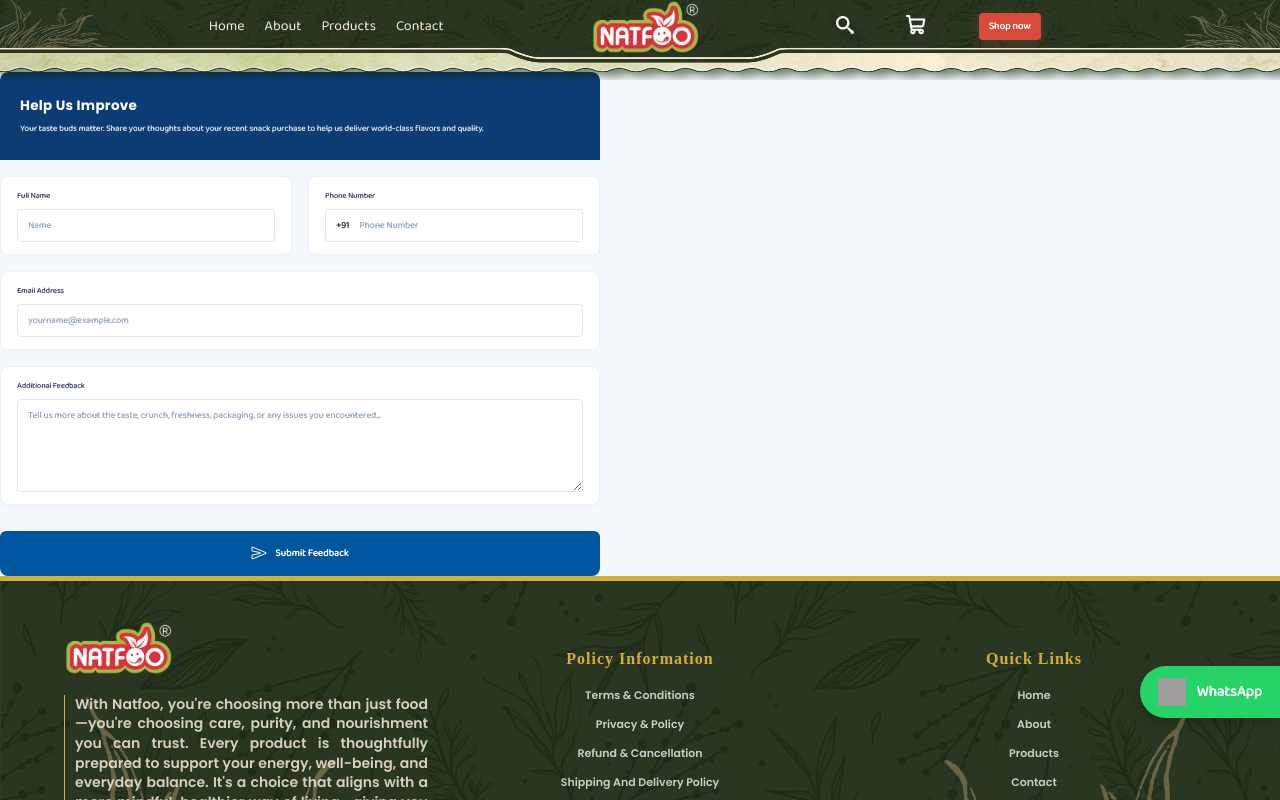
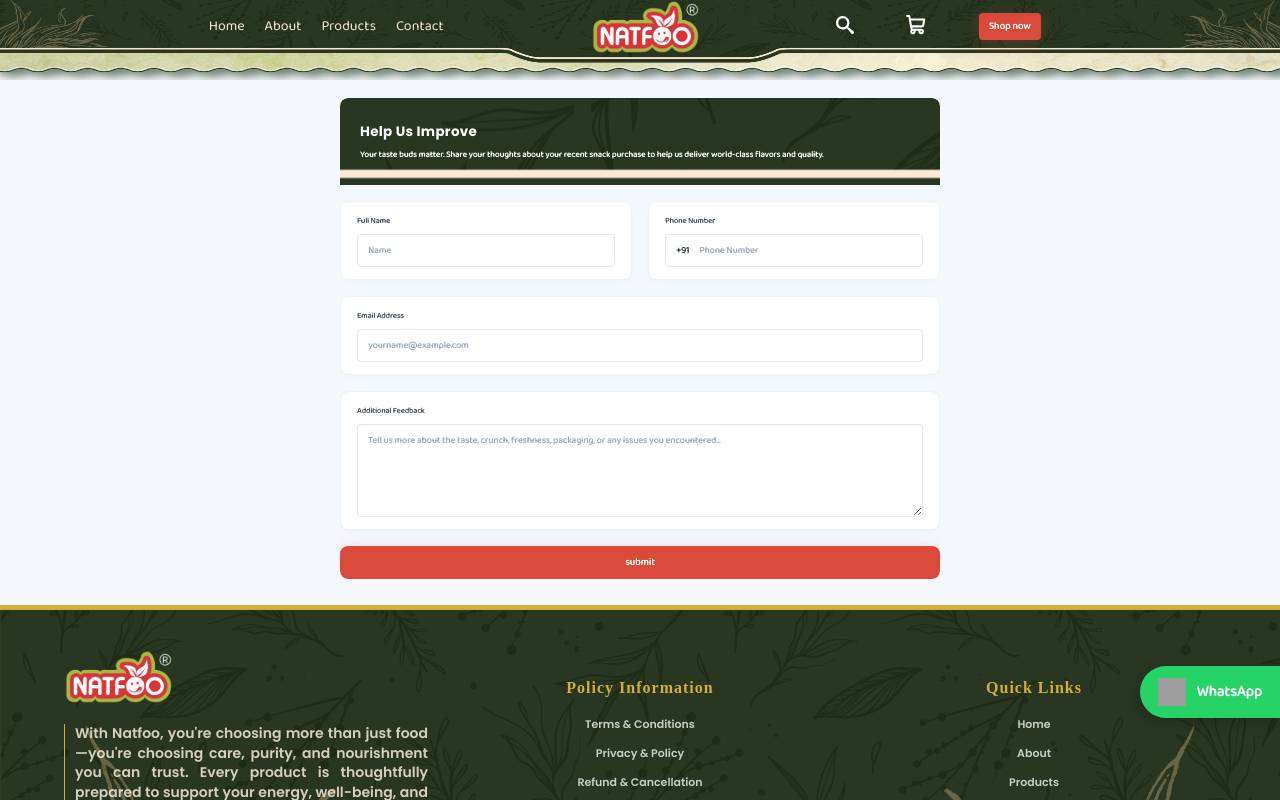
Before and after one commit to natfooin/natfoo, a React (Vite) app: page /feedback-form in a window 1280 px wide. Shown: the top 800 px of the page. Built offline with nearby package versions, Linux system fonts and the light colour scheme; grey boxes are pictures that could not be loaded; a web font is replaced by a local one.

Commit message:
changes in feedback form by Aswin

```diff
--- a/src/Components/NavBar/NavBar.css
+++ b/src/Components/NavBar/NavBar.css
@@ -64,10 +64,8 @@ body {
 
 .header-right {
   justify-self: end;
-
   display: flex;
   align-items: center;
-
   gap: clamp(0.6rem, 1.5vw, 1.2rem);
 }
 
--- a/src/pages/About/About.css
+++ b/src/pages/About/About.css
@@ -36,7 +36,6 @@
   text-align: justify;
 }
 
-/* Clean Bento */
 .about-gallery {
   display: grid;
   grid-template-columns: repeat(3, 1fr);
--- a/src/pages/Feedbackform/Feedbackform.css
+++ b/src/pages/Feedbackform/Feedbackform.css
@@ -6,8 +6,14 @@
 body {
   background-color: #f4f7fc;
   margin: 0;
-  /* padding: 16px; */
   min-height: 100vh;
+
+}
+.box{
+  display: flex;
+  align-items: center;
+  justify-content: center;
+  margin: 2%;
 }
 
 .feedback-container {
@@ -16,10 +22,12 @@ body {
   background-color: transparent;
   border-radius: 8px;
   overflow: hidden;
+
 }
 
 .feedback-header {
-  background-color: #0b3c74;
+  background: url('./../../../public/laptop-navbar.png') ;
+  background-position: center ;
   color: #ffffff;
   padding: 24px 20px;
   border-top-left-radius: 8px;
@@ -37,7 +45,7 @@ body {
   margin: 0;
   font-size: 0.85rem;
   line-height: 1.4;
-  color: #cbdcf2;
+  /* color: #cbdcf2; */
 }
 
 .feedback-form {
--- a/src/pages/Feedbackform/Feedbackform.jsx
+++ b/src/pages/Feedbackform/Feedbackform.jsx
@@ -1,6 +1,6 @@
 import React, { useState } from 'react';
 import { IoSendOutline } from "react-icons/io5";
-
+import Button from './../../Components/ui/Button/Button';
 import './Feedbackform.css';
 const Feedbackform = () => {
   const [formData, setFormData] = useState({
@@ -26,6 +26,7 @@ const Feedbackform = () => {
   };
 
   return (
+    <div className="box">
     <div className="feedback-container">
       <div className="feedback-header">
         <h2>Help Us Improve</h2>
@@ -91,11 +92,9 @@ const Feedbackform = () => {
             ></textarea>
           </div>
         </div>
-        <button type="submit" className="submit-btn">
-          <IoSendOutline className="send-icon" />
-          Submit Feedback
-        </button>
+       <Button text="submit" />
       </form>
+    </div>
     </div>
   );
 };
```
